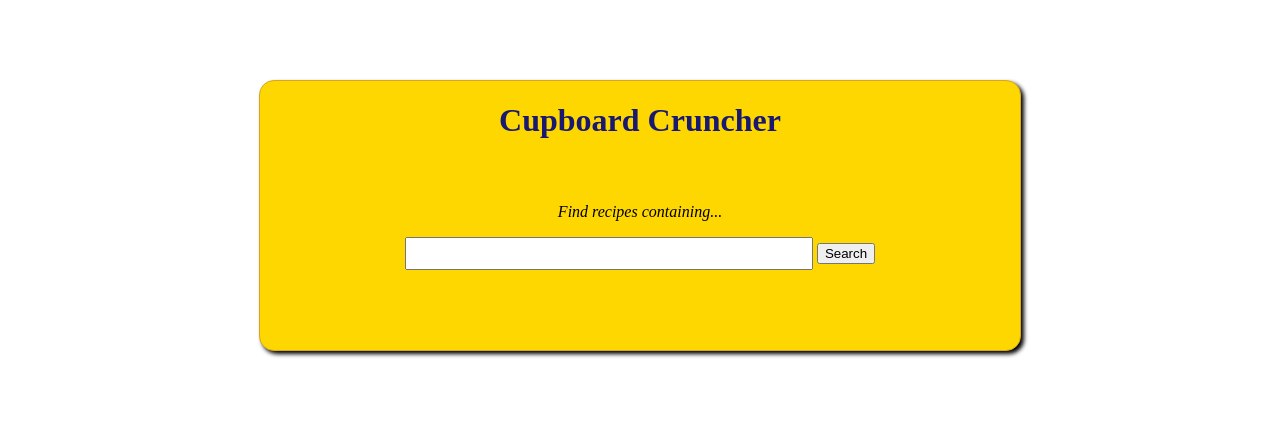
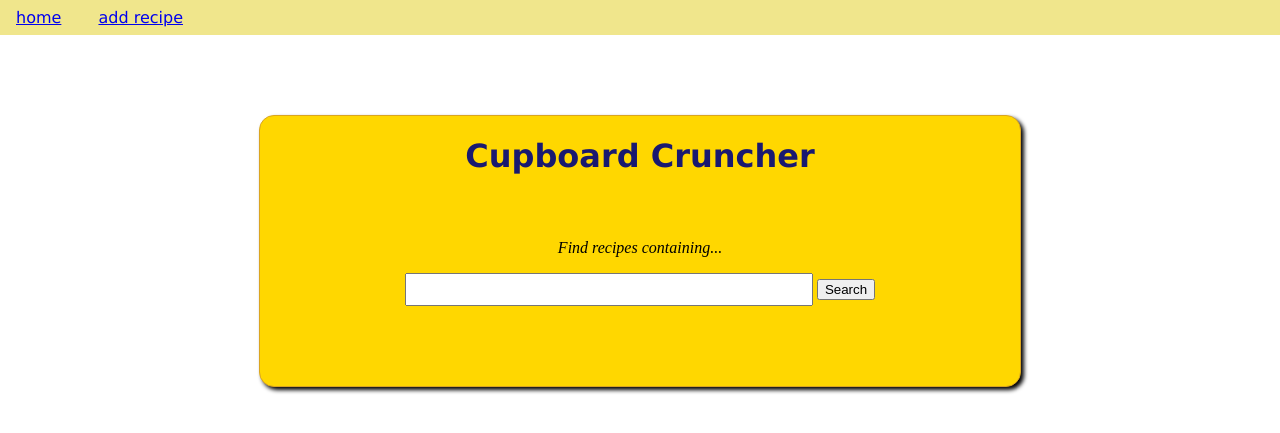
Before and after one commit to vickyvivian/cupboard-cruncher, a PHP site: page / in a window 1280 px wide. Shown: the top 433 px of the page. Run offline with PHP 8.4, Linux system fonts and the light colour scheme.

Commit message:
Added menu and refactored CSS

```diff
--- /dev/null
+++ b/application/add.php
@@ -0,0 +1 @@
+<h1>Add your recipe</h1>
--- a/application/main.php
+++ b/application/main.php
@@ -5,6 +5,7 @@ ini_set('display_errors', 1);
 require_once('config/app.php');
 
 require_once('head.php');
+require_once('menu.php');
 
 try {
     $db = new PDO("mysql:host={$config['db']['hostname']};dbname={$config['db']['database']}", $config['db']['username'], $config['db']['password']);
--- /dev/null
+++ b/application/menu.php
@@ -0,0 +1,4 @@
+<ul id="menu" class="center">
+  <li><a href="/">home</a></li>
+  <li><a href="/add.php">add recipe</a></li>
+</ul>
--- a/application/recipeList.php
+++ b/application/recipeList.php
@@ -1,4 +1,4 @@
-<div id="recipe-panel">
+<div id="recipe-panel" class="rounded center standard-border">
   <?php if (empty($recipes)) { ?>
     <em>No matching recipes could be found.</em>
   <?php } ?>
@@ -6,13 +6,13 @@
   <?php foreach ($recipes as $recipe) { ?>
     <div class="recipe">
       <h2><?php echo $recipe['name'] ?></h2>
-      <ul class="preparation shadow">
+      <ul class="highlight-box shadow center">
         <li>Serves <?php echo $recipe['serves'] ?> </li>
         <li>Preparation time: <?php echo $recipe['prepare_minutes'] ?> minutes</li>
         <li>Cooking time: <?php echo $recipe['cook_minutes'] ?> minutes</li>
       </ul>
 
-      <ul class="ingredients shadow">
+      <ul class="highlight-box shadow center">
       <?php foreach ($recipe['ingredients'] as $ingredient) { ?>
         <li> <?php echo $ingredient['quantity'] . ' ' . $ingredient['name'] ?> </li>
       <?php } ?>
--- a/application/searchForm.php
+++ b/application/searchForm.php
@@ -1,5 +1,5 @@
 
-<form id='search-form' class="shadow" action='?' method='post'>
+<form id='search-form' class="shadow rounded center standard-border" action='?' method='post'>
     <h1 id="logo">Cupboard Cruncher</h1>
     <p><em>Find recipes containing...</em></p>
     <input type='text' id="ingredient" name='ingredient' value='<?php echo $requestedIngredients; ?>' />
--- a/public/styles/site.css
+++ b/public/styles/site.css
@@ -1,21 +1,20 @@
+body {
+  margin: 0;
+  padding: 0;
+}
+
 #logo {
   color: MidnightBlue;
   margin-bottom: 2em;
-  font-style: Verdana;
+  font-family: Verdana, sans;
 }
 
 #search-form {
   width: 600px;
   padding: 0 5em 5em 5em;
-  border: 1px solid GoldenRod;
   background-color: Gold;
   margin-top: 5em;
-  margin-left: auto;
-  margin-right: auto;
   text-align: center;
-  -webkit-border-radius: 15px;
-  -moz-border-radius: 15px;
-  border-radius: 15px;
 }
 
 #search-form #ingredient {
@@ -23,42 +22,51 @@
   width: 30em;
 }
 
+#menu {
+  width: 100%;
+  list-style: none;
+  background-color: Khaki;
+  margin: 0;
+  padding: 0.5em 0;
+  font: 1em Verdana, sans
+}
+
+#menu li {
+  display: inline;
+  padding: 0 1em;
+}
+
 #recipe-panel {
   width: 750px;
   padding: 1em 5em;
-  border: 1px solid GoldenRod;
   margin-top: 1em;
-  margin-left: auto;
-  margin-right: auto;
-  -webkit-border-radius: 15px;
-  -moz-border-radius: 15px;
-  border-radius: 15px;
 }
 
 .recipe {
   padding-bottom: 2em;
 }
 
-.preparation {
+.standard-border {
+  border: 1px solid GoldenRod;
+}
+
+.highlight-box {
   width: 15em;
-  margin-left: auto;
-  margin-right: auto;
   list-style: none;
   background-color: Khaki;
   padding: 0.5em;
 }
 
-
-.ingredients {
-  width: 15em;
+.center {
   margin-left: auto;
   margin-right: auto;
-  list-style: none;
-  background-color: Khaki;
-  padding: 0.5em;
 }
 
-
+.rounded {
+  -webkit-border-radius: 15px;
+  -moz-border-radius: 15px;
+  border-radius: 15px;
+}
 
 /* http://robertnyman.com/2010/03/16/drop-shadow-with-css-for-all-web-browsers/
  */
```
Lines whose indentation alone changed are shown as unchanged.
